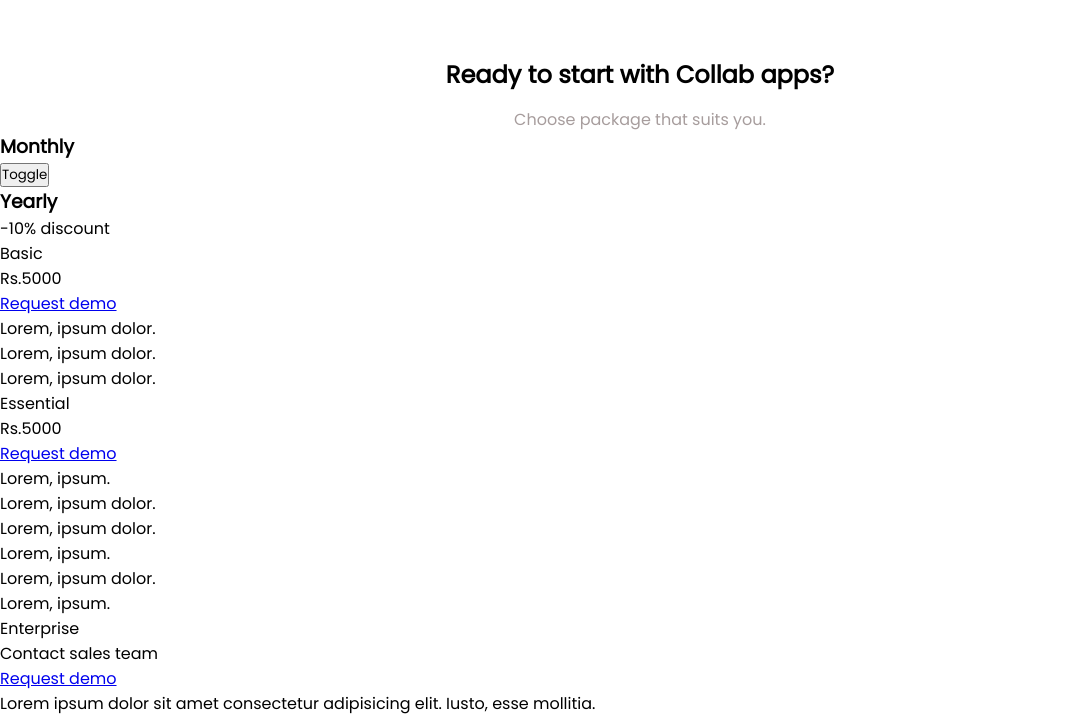
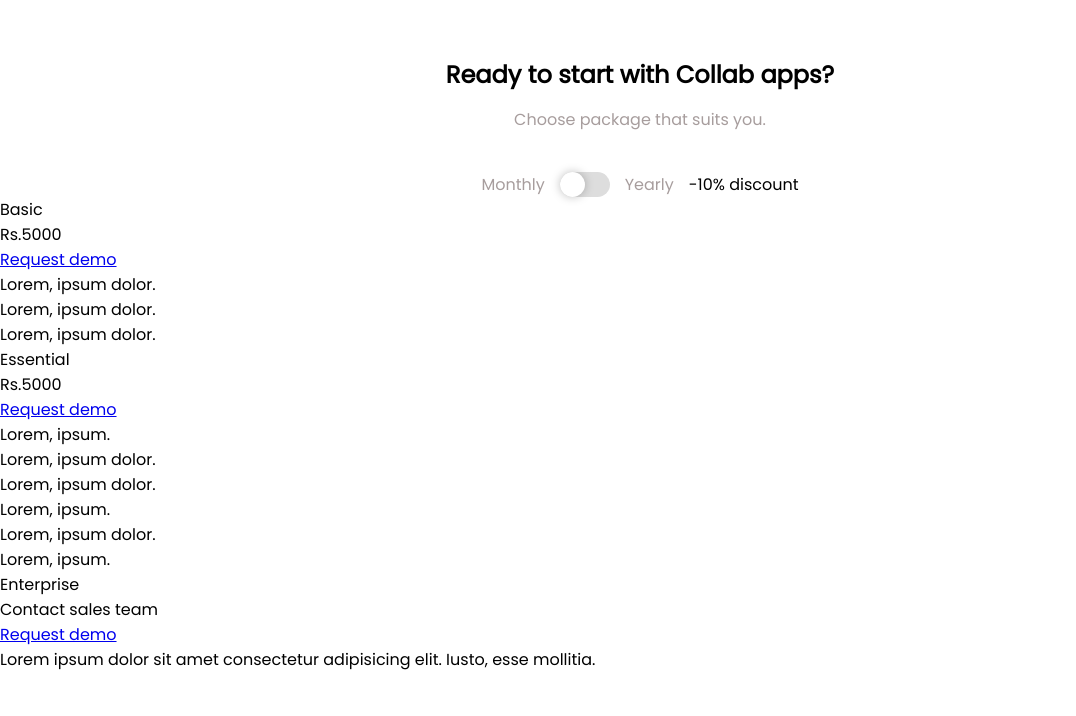
Before and after one commit to KarolinaMonkeviciute/collab-page, a website: page index.html in a window 1280 px wide. Shown: the part 3121-3837 px from the top of the page, without its empty margins (0-1076 px from the left). After the commit the page ends 3793 px from the top, so only its background shows below. Drawn offline with Linux system fonts and the light colour scheme.

Commit message:
toggle button

```diff
--- a/css/style.css
+++ b/css/style.css
@@ -321,5 +321,49 @@
     color:#A79D9D;
 }
 .plans .info{
-
+    display: flex;
+    justify-content: center;
+    gap: 15px;
+    margin-top: 40px;
 }
+.plans .type{
+    font-size: 16px;
+    font-weight: 500;
+    color:#A79D9D;
+}
+.plans .toggle-button{
+    width: 50px;
+    height: 25px;
+    border-radius: 13px;
+    display: inline-block;
+    cursor: pointer;
+}
+.plans .toggle-input{
+    display: none;
+}
+.plans .toggle-input:checked ~ .toggle-fill{
+    background-color: #5dea1c;
+}
+.plans .toggle-fill{
+    position: relative;
+    width: 50px;
+    height: 25px;
+    border-radius: 13px;
+    background-color: #dddddd;
+    transition: background .3s;
+}
+.plans .toggle-fill::after{
+    content: '';
+    position: absolute;
+    top: 0;
+    left: 0;
+    height: 25px;
+    width: 25px;
+    background-color: #fff;
+    box-shadow: 0 0 10px rgba(0, 0, 0, 0.25);
+    border-radius: 13px;
+    transition: transform .3s;
+}
+.plans .toggle-input:checked ~ .toggle-fill::after{
+    transform: translateX(25px);
+}
--- a/index.html
+++ b/index.html
@@ -99,9 +99,12 @@
         <h2 class="plan-choices-heading">Ready to start with Collab apps?</h2>
         <p class="plan-choices-text">Choose package that suits you.</p>
         <div class="info">
-            <h3>Monthly</h3>
-            <button>Toggle</button>
-            <h3>Yearly</h3>
+            <h3 class="type">Monthly</h3>
+            <label class="toggle-button" for="toggle">
+                <input class="toggle-input" type="checkbox" name="toggle" id="toggle">
+                <div class="toggle-fill"></div>
+            </label>
+            <h3 class="type">Yearly</h3>
             <p>-10% discount</p>
         </div>
         <div class="plan-choices">
```
